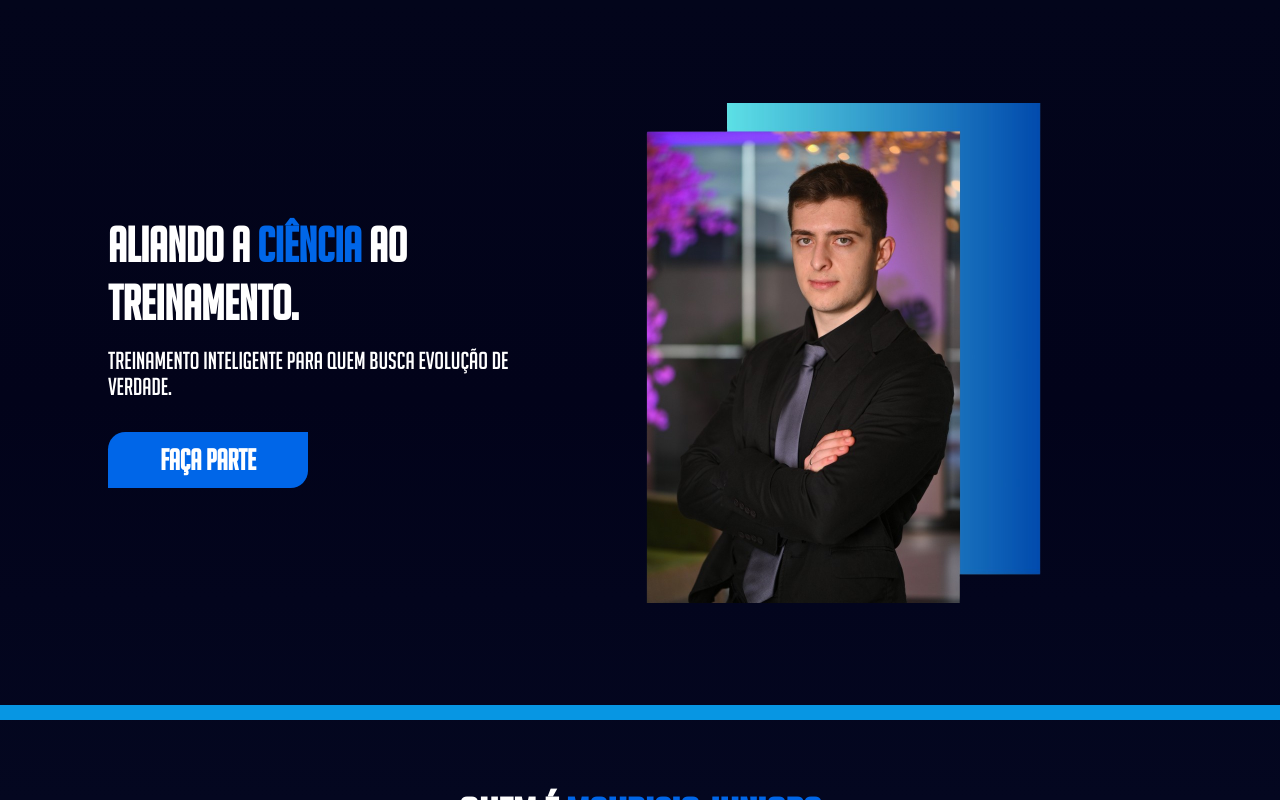
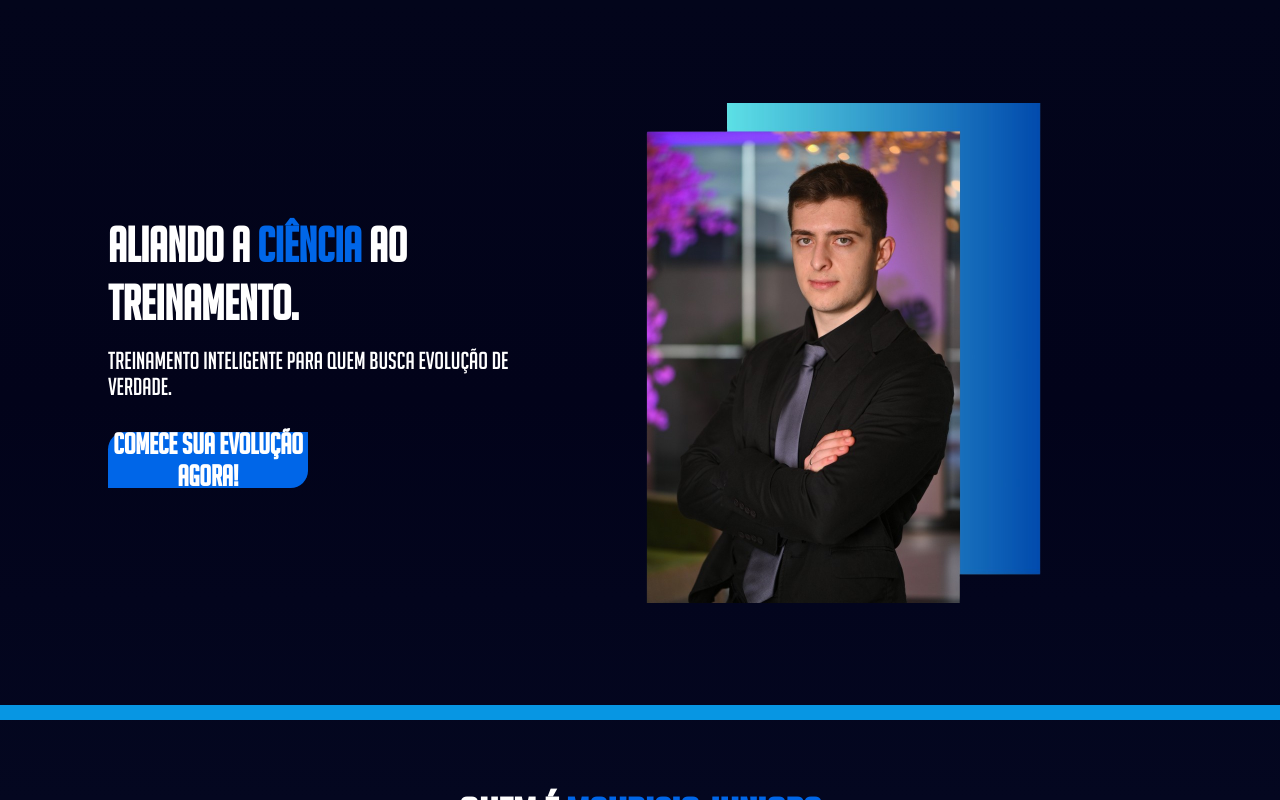
Before and after one commit to guiDaros/MauricioJrPage, a React (Vite) app: page / in a window 1280 px wide. Built offline with nearby package versions, Linux system fonts and the light colour scheme; no server answers.

Commit message:
button text  change

```diff
--- a/src/components/section1/index.tsx
+++ b/src/components/section1/index.tsx
@@ -29,13 +29,15 @@ export function Section1() {
           <TitleSec1>
             ALIANDO A <SpanTitleSec1>CIÊNCIA</SpanTitleSec1> AO TREINAMENTO.
           </TitleSec1>
-          <Description>Treinamento inteligente para quem busca evolução de verdade.</Description>
+          <Description>
+            Treinamento inteligente para quem busca evolução de verdade.
+          </Description>
         </TextLeftContainer>
         <ButtonSec1
           onClick={handleScrollToSection4}
           aria-label="Ir para o final da página"
         >
-          Faça parte
+          Comece sua evolução agora!
         </ButtonSec1>
       </LeftContainer>
       <RightContainer>
--- a/src/components/section7/index.tsx
+++ b/src/components/section7/index.tsx
@@ -20,7 +20,6 @@ function Section7() {
           src="https://www.youtube.com/embed/ADS8q-9R8n8"
           title="Descrição do vídeo"
           frameBorder="0"
-
           allow="accelerometer; autoplay; encrypted-media; gyroscope; picture-in-picture"
           allowFullScreen
         ></iframe>
@@ -30,7 +29,7 @@ function Section7() {
         onClick={handleScrollToSection4} // Passa a função ao botão
         aria-label="Ir para a Seção 4" // Adicione o atributo exigido
       >
-        Faça parte
+        Comece sua evolução agora!
       </ButtonSec1>
     </SectionContainer>
   );
```
